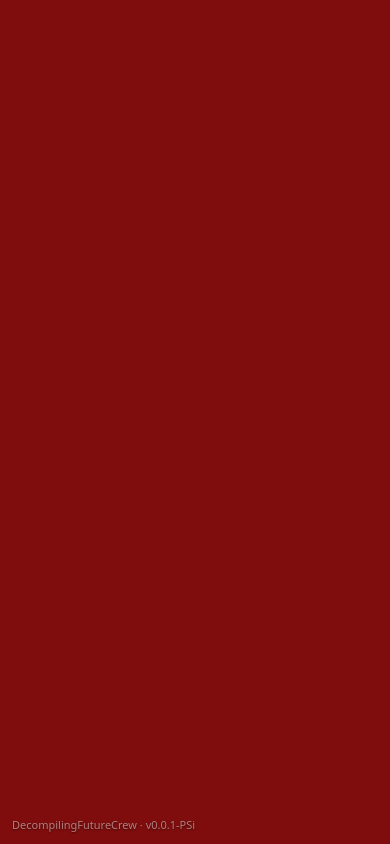
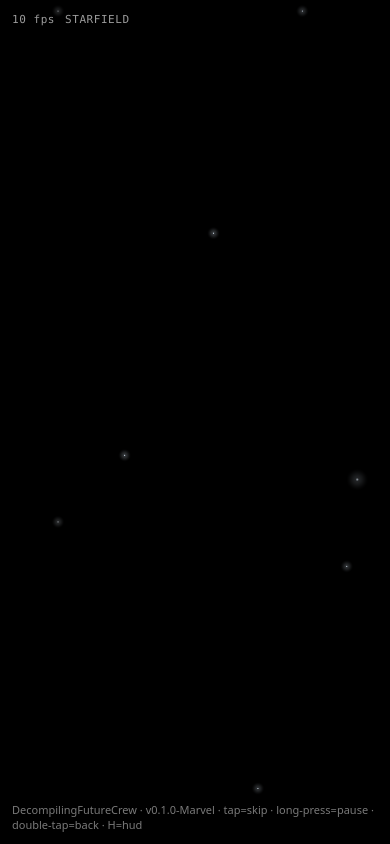
Before and after one commit to cpaglebbeek/DecompilingFutureCrew, a website built with Vite: page index.html in a window 390 px wide. Built offline with nearby package versions, Linux system fonts and the light colour scheme; animation ran at ten frames a second.

Commit message:
v0.1.0-Marvel — renderer-fundamenten + STARFIELD
Fase 1 uit BUILD_PLAN.md afgerond. WebGL2-wrapper kan nu shaders cachen
en fullscreen-quad scenes renderen; STARFIELD is de eerste echte scene
als bewijs van de wrapper.

Renderer (renderer.ts)
- program(key, vs, fs) met cache + compile-error reporting
- drawFullscreen(prog, setUniforms) + cached fullscreen-triangle VAO
- Framebuffer class voor toekomstige post-processing (fase 5)

Timeline (timeline.ts)
- paused state + back() + togglePause() + currentName getter

Input (input.ts)
- long-press 500ms = pause, double-tap 280ms = back
- kbd: Space/Esc = pause, →/Enter = skip, ← = back, H = HUD toggle

HUD (hud.ts, nieuw)
- DOM-overlay top-left: FPS + scene-naam + paused-indicator
- Toggle met H

STARFIELD scene (starfield.ts, nieuw)
- Procedural 3-laags parallax via fragment-shader (twinkle + vignet)
- Vervangt placeholder start.ts (verwijderd)

Build/verifieerd
- npx tsc --noEmit schoon
- vite build: 11 modules, 8.34 KB JS / 3.49 KB gzip (cold-start budget 150 KB)
- npm run dev: alle module-endpoints 200
- Visuele GLSL-verificatie pending (gebruiker)

Codenaam Marvel = Petteri Kuittinen (Future Crew coder).

Co-Authored-By: Claude Opus 4.7 (1M context) <noreply@anthropic.com>

```diff
--- a/index.html
+++ b/index.html
@@ -38,7 +38,7 @@
   </head>
   <body>
     <canvas id="stage"></canvas>
-    <div id="hud">DecompilingFutureCrew · v0.0.1-PSi</div>
+    <div id="hud">DecompilingFutureCrew · v0.1.0-Marvel · tap=skip · long-press=pause · double-tap=back · H=hud</div>
     <script type="module" src="/src/main.ts"></script>
   </body>
 </html>
--- a/package.json
+++ b/package.json
@@ -1,6 +1,6 @@
 {
   "name": "decompiling-future-crew",
-  "version": "0.0.1",
+  "version": "0.1.0",
   "description": "Modern browser-reinterpretatie van Second Reality (Future Crew, 1993)",
   "type": "module",
   "license": "AGPL-3.0-or-later",
--- /dev/null
+++ b/src/engine/hud.ts
@@ -0,0 +1,60 @@
+export class Hud {
+  private el: HTMLDivElement;
+  private fpsEl: HTMLSpanElement;
+  private sceneEl: HTMLSpanElement;
+  private statusEl: HTMLSpanElement;
+  private frames = 0;
+  private fpsTimer = 0;
+  private visible = true;
+
+  constructor() {
+    const el = document.createElement("div");
+    el.id = "hud-top";
+    el.style.cssText = [
+      "position:fixed",
+      "top:12px",
+      "left:12px",
+      "font:11px/1.4 ui-monospace,SFMono-Regular,Menlo,monospace",
+      "color:#ddd",
+      "opacity:0.7",
+      "pointer-events:none",
+      "user-select:none",
+      "text-shadow:0 1px 2px #000",
+      "letter-spacing:0.05em",
+    ].join(";");
+    const fps = document.createElement("span");
+    const scene = document.createElement("span");
+    const status = document.createElement("span");
+    fps.textContent = "·· fps";
+    scene.textContent = "—";
+    status.textContent = "";
+    scene.style.marginLeft = "10px";
+    status.style.marginLeft = "10px";
+    status.style.color = "#ffa";
+    el.append(fps, scene, status);
+    document.body.appendChild(el);
+    this.el = el;
+    this.fpsEl = fps;
+    this.sceneEl = scene;
+    this.statusEl = status;
+  }
+
+  tick(dt: number, sceneName: string, paused: boolean): void {
+    this.frames++;
+    this.fpsTimer += dt;
+    if (this.fpsTimer >= 0.5) {
+      const fps = Math.round(this.frames / this.fpsTimer);
+      this.fpsEl.textContent = `${fps.toString().padStart(2, "0")} fps`;
+      this.frames = 0;
+      this.fpsTimer = 0;
+    }
+    if (this.sceneEl.textContent !== sceneName) this.sceneEl.textContent = sceneName;
+    const status = paused ? "[PAUSE]" : "";
+    if (this.statusEl.textContent !== status) this.statusEl.textContent = status;
+  }
+
+  toggle(): void {
+    this.visible = !this.visible;
+    this.el.style.display = this.visible ? "" : "none";
+  }
+}
--- a/src/engine/input.ts
+++ b/src/engine/input.ts
@@ -1,16 +1,73 @@
 export class Input {
   onActivate: (() => void) | null = null;
   onSkip: (() => void) | null = null;
+  onBack: (() => void) | null = null;
   onPause: (() => void) | null = null;
+  onToggleHud: (() => void) | null = null;
+
+  private pointerDownAt = 0;
+  private lastTapAt = 0;
+  private holdTimer: number | null = null;
+  private static readonly LONG_PRESS_MS = 500;
+  private static readonly DOUBLE_TAP_MS = 280;
 
   constructor(canvas: HTMLCanvasElement) {
-    const activate = () => this.onActivate?.();
-    const skip = () => this.onSkip?.();
-    canvas.addEventListener("pointerdown", () => { activate(); skip(); });
-    window.addEventListener("keydown", (e) => {
-      activate();
-      if (e.key === "Escape" || e.key === " ") this.onPause?.();
-      if (e.key === "ArrowRight" || e.key === "Enter") skip();
-    });
+    canvas.addEventListener("pointerdown", (e) => this.onPointerDown(e));
+    canvas.addEventListener("pointerup", (e) => this.onPointerUp(e));
+    canvas.addEventListener("pointercancel", () => this.cancelHold());
+    canvas.addEventListener("pointerleave", () => this.cancelHold());
+    window.addEventListener("keydown", (e) => this.onKey(e));
+  }
+
+  private onPointerDown(_e: PointerEvent): void {
+    this.onActivate?.();
+    this.pointerDownAt = performance.now();
+    this.cancelHold();
+    this.holdTimer = window.setTimeout(() => {
+      this.holdTimer = null;
+      this.onPause?.();
+    }, Input.LONG_PRESS_MS);
+  }
+
+  private onPointerUp(_e: PointerEvent): void {
+    const now = performance.now();
+    const heldMs = now - this.pointerDownAt;
+    this.cancelHold();
+    if (heldMs >= Input.LONG_PRESS_MS) return;
+    if (now - this.lastTapAt <= Input.DOUBLE_TAP_MS) {
+      this.lastTapAt = 0;
+      this.onBack?.();
+    } else {
+      this.lastTapAt = now;
+      this.onSkip?.();
+    }
+  }
+
+  private cancelHold(): void {
+    if (this.holdTimer !== null) {
+      clearTimeout(this.holdTimer);
+      this.holdTimer = null;
+    }
+  }
+
+  private onKey(e: KeyboardEvent): void {
+    this.onActivate?.();
+    switch (e.key) {
+      case " ":
+      case "Escape":
+        this.onPause?.();
+        break;
+      case "ArrowRight":
+      case "Enter":
+        this.onSkip?.();
+        break;
+      case "ArrowLeft":
+        this.onBack?.();
+        break;
+      case "h":
+      case "H":
+        this.onToggleHud?.();
+        break;
+    }
   }
 }
--- a/src/engine/renderer.ts
+++ b/src/engine/renderer.ts
@@ -2,6 +2,8 @@ export class Renderer {
   readonly gl: WebGL2RenderingContext;
   readonly canvas: HTMLCanvasElement;
   private dpr = Math.min(window.devicePixelRatio || 1, 2);
+  private programCache = new Map<string, WebGLProgram>();
+  private fullscreenVAO: WebGLVertexArrayObject | null = null;
 
   constructor(canvas: HTMLCanvasElement) {
     this.canvas = canvas;
@@ -30,9 +32,9 @@ export class Renderer {
     this.gl.viewport(0, 0, this.canvas.width, this.canvas.height);
   }
 
-  get aspect(): number {
-    return this.canvas.width / Math.max(1, this.canvas.height);
-  }
+  get width(): number { return this.canvas.width; }
+  get height(): number { return this.canvas.height; }
+  get aspect(): number { return this.canvas.width / Math.max(1, this.canvas.height); }
 
   beginFrame(): void {
     this.resize();
@@ -46,4 +48,97 @@ export class Renderer {
     gl.clearColor(r, g, b, 1);
     gl.clear(gl.COLOR_BUFFER_BIT);
   }
+
+  program(key: string, vertSrc: string, fragSrc: string): WebGLProgram {
+    const cached = this.programCache.get(key);
+    if (cached) return cached;
+    const gl = this.gl;
+    const vs = this.compileShader(gl.VERTEX_SHADER, vertSrc);
+    const fs = this.compileShader(gl.FRAGMENT_SHADER, fragSrc);
+    const prog = gl.createProgram();
+    if (!prog) throw new Error("createProgram failed");
+    gl.attachShader(prog, vs);
+    gl.attachShader(prog, fs);
+    gl.linkProgram(prog);
+    if (!gl.getProgramParameter(prog, gl.LINK_STATUS)) {
+      throw new Error(`Link error [${key}]: ${gl.getProgramInfoLog(prog) ?? ""}`);
+    }
+    gl.deleteShader(vs);
+    gl.deleteShader(fs);
+    this.programCache.set(key, prog);
+    return prog;
+  }
+
+  private compileShader(type: GLenum, src: string): WebGLShader {
+    const gl = this.gl;
+    const sh = gl.createShader(type);
+    if (!sh) throw new Error("createShader failed");
+    gl.shaderSource(sh, src);
+    gl.compileShader(sh);
+    if (!gl.getShaderParameter(sh, gl.COMPILE_STATUS)) {
+      const log = gl.getShaderInfoLog(sh) ?? "";
+      gl.deleteShader(sh);
+      throw new Error(`Shader compile error: ${log}\n--- source ---\n${src}`);
+    }
+    return sh;
+  }
+
+  drawFullscreen(program: WebGLProgram, setUniforms?: (gl: WebGL2RenderingContext) => void): void {
+    const gl = this.gl;
+    if (!this.fullscreenVAO) this.fullscreenVAO = this.createFullscreenVAO();
+    gl.useProgram(program);
+    setUniforms?.(gl);
+    gl.bindVertexArray(this.fullscreenVAO);
+    gl.drawArrays(gl.TRIANGLES, 0, 3);
+    gl.bindVertexArray(null);
+  }
+
+  private createFullscreenVAO(): WebGLVertexArrayObject {
+    const gl = this.gl;
+    const vao = gl.createVertexArray();
+    if (!vao) throw new Error("createVertexArray failed");
+    const buf = gl.createBuffer();
+    if (!buf) throw new Error("createBuffer failed");
+    gl.bindVertexArray(vao);
+    gl.bindBuffer(gl.ARRAY_BUFFER, buf);
+    gl.bufferData(gl.ARRAY_BUFFER, new Float32Array([-1, -1, 3, -1, -1, 3]), gl.STATIC_DRAW);
+    gl.enableVertexAttribArray(0);
+    gl.vertexAttribPointer(0, 2, gl.FLOAT, false, 0, 0);
+    gl.bindVertexArray(null);
+    return vao;
+  }
 }
+
+export class Framebuffer {
+  readonly fbo: WebGLFramebuffer;
+  readonly tex: WebGLTexture;
+  readonly width: number;
+  readonly height: number;
+
+  constructor(gl: WebGL2RenderingContext, width: number, height: number) {
+    this.width = width;
+    this.height = height;
+    const fbo = gl.createFramebuffer();
+    const tex = gl.createTexture();
+    if (!fbo || !tex) throw new Error("Framebuffer alloc failed");
+    this.fbo = fbo;
+    this.tex = tex;
+    gl.bindTexture(gl.TEXTURE_2D, tex);
+    gl.texImage2D(gl.TEXTURE_2D, 0, gl.RGBA8, width, height, 0, gl.RGBA, gl.UNSIGNED_BYTE, null);
+    gl.texParameteri(gl.TEXTURE_2D, gl.TEXTURE_MIN_FILTER, gl.LINEAR);
+    gl.texParameteri(gl.TEXTURE_2D, gl.TEXTURE_MAG_FILTER, gl.LINEAR);
+    gl.texParameteri(gl.TEXTURE_2D, gl.TEXTURE_WRAP_S, gl.CLAMP_TO_EDGE);
+    gl.texParameteri(gl.TEXTURE_2D, gl.TEXTURE_WRAP_T, gl.CLAMP_TO_EDGE);
+    gl.bindFramebuffer(gl.FRAMEBUFFER, fbo);
+    gl.framebufferTexture2D(gl.FRAMEBUFFER, gl.COLOR_ATTACHMENT0, gl.TEXTURE_2D, tex, 0);
+    if (gl.checkFramebufferStatus(gl.FRAMEBUFFER) !== gl.FRAMEBUFFER_COMPLETE) {
+      throw new Error("Framebuffer incomplete");
+    }
+    gl.bindFramebuffer(gl.FRAMEBUFFER, null);
+  }
+
+  bind(gl: WebGL2RenderingContext): void {
+    gl.bindFramebuffer(gl.FRAMEBUFFER, this.fbo);
+    gl.viewport(0, 0, this.width, this.height);
+  }
+}
--- a/src/engine/timeline.ts
+++ b/src/engine/timeline.ts
@@ -20,9 +20,15 @@ export class Timeline {
   private entries: TimelineEntry[];
   private idx = 0;
   private elapsed = 0;
+  paused = false;
 
   constructor(entries: TimelineEntry[]) {
+    if (entries.length === 0) throw new Error("Timeline needs at least one entry");
     this.entries = entries;
+  }
+
+  get currentName(): string {
+    return this.entries[this.idx]?.name ?? "";
   }
 
   skip(): void {
@@ -30,10 +36,19 @@ export class Timeline {
     this.elapsed = 0;
   }
 
+  back(): void {
+    this.idx = (this.idx - 1 + this.entries.length) % this.entries.length;
+    this.elapsed = 0;
+  }
+
+  togglePause(): void {
+    this.paused = !this.paused;
+  }
+
   update(dt: number, renderer: Renderer, audio: AudioEngine): void {
-    this.elapsed += dt * 1000;
     const entry = this.entries[this.idx];
     if (!entry) return;
+    if (!this.paused) this.elapsed += dt * 1000;
     if (this.elapsed >= entry.durationMs) {
       this.idx = (this.idx + 1) % this.entries.length;
       this.elapsed = 0;
--- a/src/main.ts
+++ b/src/main.ts
@@ -2,21 +2,26 @@ import { Renderer } from "./engine/renderer.js";
 import { Timeline } from "./engine/timeline.js";
 import { AudioEngine } from "./engine/audio.js";
 import { Input } from "./engine/input.js";
-import { startScene } from "./scenes/start.js";
+import { Hud } from "./engine/hud.js";
+import { starfieldScene } from "./scenes/starfield.js";
 import { alkuScene } from "./scenes/alku.js";
 
 const canvas = document.getElementById("stage") as HTMLCanvasElement;
 const renderer = new Renderer(canvas);
 const audio = new AudioEngine();
 const input = new Input(canvas);
+const hud = new Hud();
 
 const timeline = new Timeline([
-  { name: "start", durationMs: 3000, scene: startScene },
-  { name: "alku",  durationMs: 4000, scene: alkuScene },
+  { name: "STARFIELD", durationMs: 8000, scene: starfieldScene },
+  { name: "ALKU",      durationMs: 4000, scene: alkuScene },
 ]);
 
 input.onActivate = () => audio.resume();
 input.onSkip = () => timeline.skip();
+input.onBack = () => timeline.back();
+input.onPause = () => timeline.togglePause();
+input.onToggleHud = () => hud.toggle();
 
 let prev = performance.now();
 function frame(now: number) {
@@ -24,6 +29,7 @@ function frame(now: number) {
   prev = now;
   renderer.beginFrame();
   timeline.update(dt, renderer, audio);
+  hud.tick(dt, timeline.currentName, timeline.paused);
   requestAnimationFrame(frame);
 }
 requestAnimationFrame(frame);
--- /dev/null
+++ b/src/scenes/starfield.ts
@@ -0,0 +1,54 @@
+import type { SceneFn } from "./_scene.js";
+
+const VERT = `#version 300 es
+layout(location=0) in vec2 a_pos;
+out vec2 v_uv;
+void main(){ v_uv = a_pos*0.5+0.5; gl_Position = vec4(a_pos,0.0,1.0); }`;
+
+const FRAG = `#version 300 es
+precision highp float;
+in vec2 v_uv;
+uniform float u_t;
+uniform vec2 u_res;
+out vec4 frag;
+
+float hash(vec2 p){ return fract(sin(dot(p, vec2(127.1,311.7)))*43758.5453); }
+
+vec3 layer(vec2 uv, float depth, float t){
+  vec2 g = uv * (4.0 + depth*40.0);
+  g.x += t * (0.08 + depth*0.35);
+  vec2 gi = floor(g);
+  vec2 gf = fract(g) - 0.5;
+  float r = hash(gi);
+  if (r < 0.985) return vec3(0.0);
+  float d = length(gf);
+  float core = smoothstep(0.05, 0.0, d);
+  float glow = smoothstep(0.30, 0.0, d) * 0.35;
+  float tw = 0.6 + 0.4 * sin(t*2.3 + r*42.0);
+  vec3 col = mix(vec3(0.8,0.9,1.0), vec3(1.0,0.85,0.7), fract(r*7.3));
+  return col * (core + glow) * tw * (0.4 + depth*0.6);
+}
+
+void main(){
+  vec2 uv = v_uv;
+  uv.x *= u_res.x / u_res.y;
+  vec3 col = vec3(0.0);
+  col += layer(uv, 0.0, u_t);
+  col += layer(uv + 17.0, 0.45, u_t);
+  col += layer(uv - 9.0, 0.85, u_t);
+  vec2 c = v_uv - 0.5;
+  float vign = 1.0 - dot(c,c)*0.7;
+  col *= vign;
+  frag = vec4(col, 1.0);
+}`;
+
+export const starfieldScene: SceneFn = ({ t, renderer }) => {
+  const gl = renderer.gl;
+  const prog = renderer.program("starfield", VERT, FRAG);
+  renderer.drawFullscreen(prog, () => {
+    const uT = gl.getUniformLocation(prog, "u_t");
+    const uRes = gl.getUniformLocation(prog, "u_res");
+    if (uT) gl.uniform1f(uT, t);
+    if (uRes) gl.uniform2f(uRes, renderer.width, renderer.height);
+  });
+};
--- a/src/scenes/start.ts
+++ /dev/null
@@ -1,6 +0,0 @@
-import type { SceneFn } from "./_scene.js";
-
-export const startScene: SceneFn = ({ tNorm, renderer }) => {
-  const v = Math.sin(tNorm * Math.PI) * 0.25;
-  renderer.clearTo(v * 0.1, v * 0.2, v * 0.45);
-};
```
Also changed, not shown: BUILD_PLAN.md (+8 -6 lines), prompts/001_v0.1.0_marvel.md (added, +54 -0 lines), CHANGELOG.md, 1 other file.
